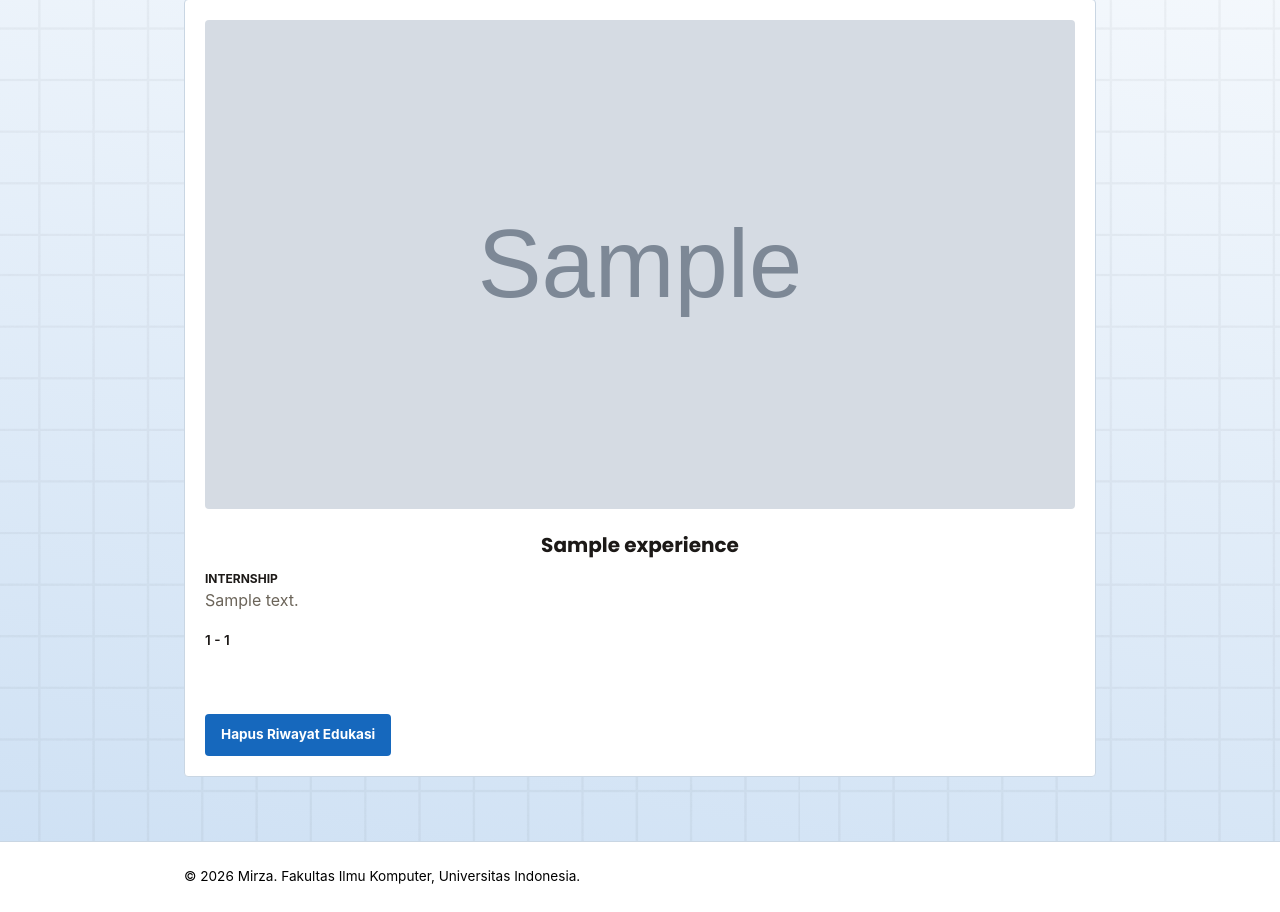
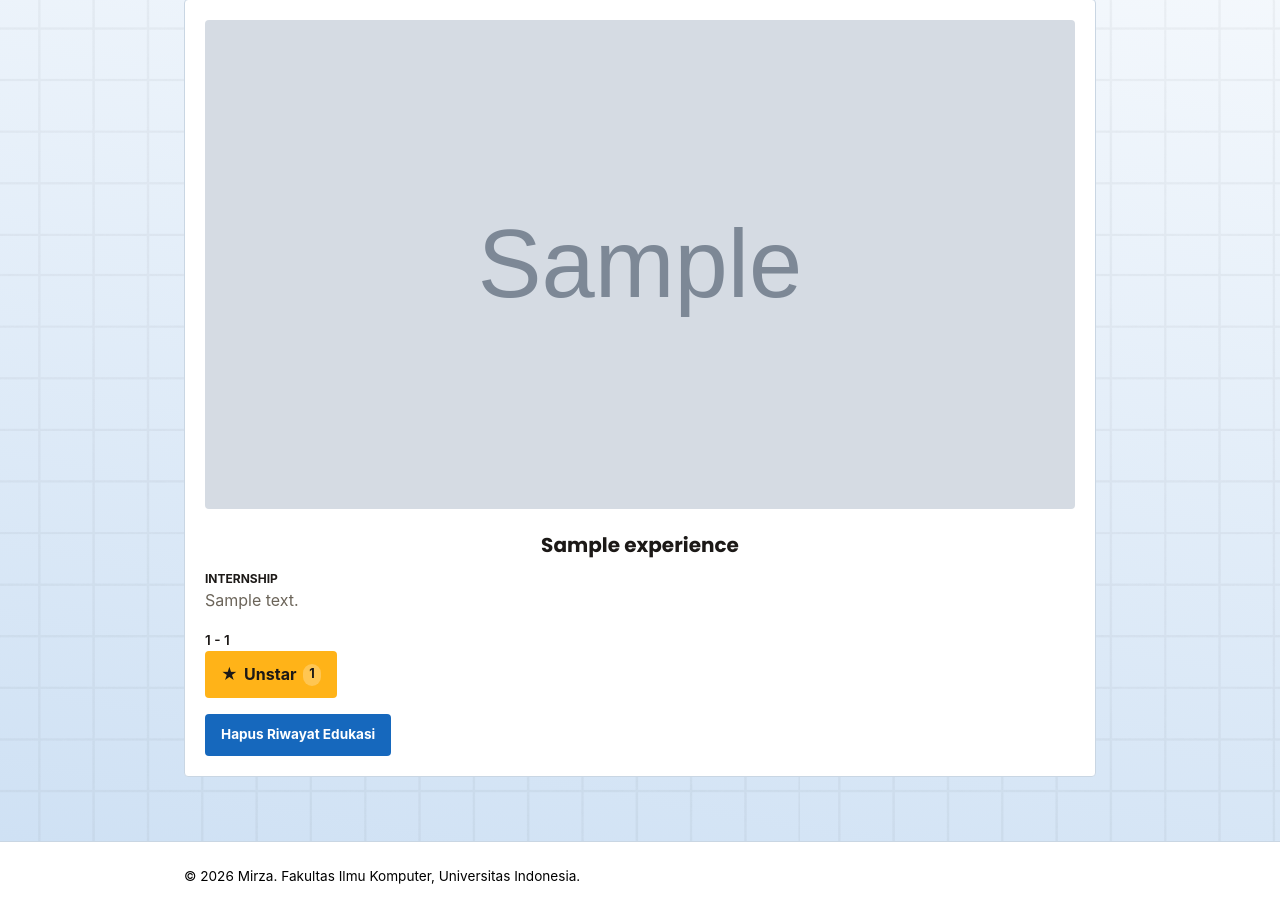
Before and after one commit to mirzalfathi/myportofolio, a Django app: page /experience/ in a window 1280 px wide. Shown: the part 337-1249 px from the top of the page. Run offline with Django 5.2, Linux system fonts and the light colour scheme; a user stored in the database is signed in; tables that the repository leaves empty hold one stand-in row (values such as "Sample post"); grey boxes marked "Sample" are stand-in pictures.

Commit message:
fix: tombol unstar tidak terlihat

```diff
--- a/static/css/style.css
+++ b/static/css/style.css
@@ -846,7 +846,8 @@ main {
 }
 
 .button-star.is-starred {
-    background: var(--accent);
+    background: var(--yellow);
+    color: var(--ink);
 }
 
 .star-count {
```
